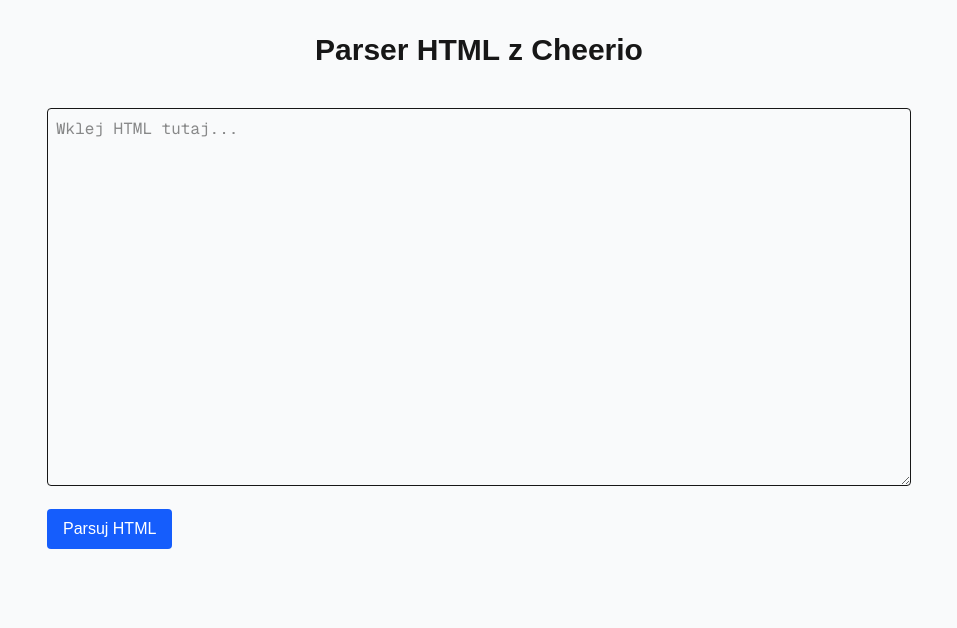
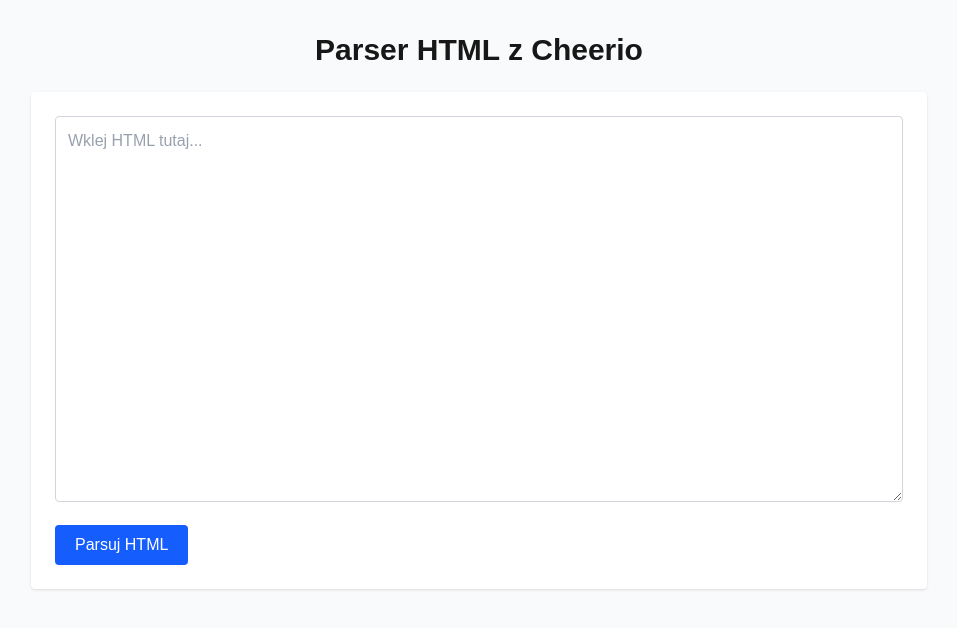
Before and after one commit to MarKust71/booksy-scraper-next, a Next.js app: page / in a window 1280 px wide. Shown: the top 628 px of the page, without its empty margins (161-1118 px from the left). Built offline with nearby package versions, Linux system fonts and the light colour scheme.

Commit message:
Enhance HtmlForm component styling and layout for improved user experience

```diff
--- a/src/app/components/HtmlForm.tsx
+++ b/src/app/components/HtmlForm.tsx
@@ -24,23 +24,23 @@
   };
 
   return (
-    <div className="p-4 max-w-4xl mx-auto">
+    <div className="p-6 max-w-4xl mx-auto bg-white shadow rounded">
     <textarea
       value={html}
       onChange={(e) => setHtml(e.target.value)}
       rows={15}
-        className="w-full border rounded p-2 mb-4 font-mono"
+      className="w-full border border-gray-300 rounded p-3 text-gray-800 bg-white placeholder-gray-400 focus:outline-none focus:ring-2 focus:ring-blue-500"
       placeholder="Wklej HTML tutaj..."
     />
       <button
         onClick={handleSubmit}
-        className="bg-blue-600 text-white px-4 py-2 rounded hover:bg-blue-700 transition"
+        className="mt-4 bg-blue-600 text-white px-5 py-2 rounded hover:bg-blue-700 transition"
       >
         Parsuj HTML
       </button>
 
       {result && (
-        <div className="mt-6 space-y-2 bg-gray-100 p-4 rounded">
+        <div className="mt-6 space-y-2 bg-gray-100 p-4 rounded text-gray-800">
           <p><strong>Nazwa:</strong> {result.name || '—'}</p>
           <p><strong>Telefon:</strong> {result.phone || '—'}</p>
           <p><strong>Email:</strong> {result.email || '—'}</p>
```
Lines whose indentation alone changed are shown as unchanged.
